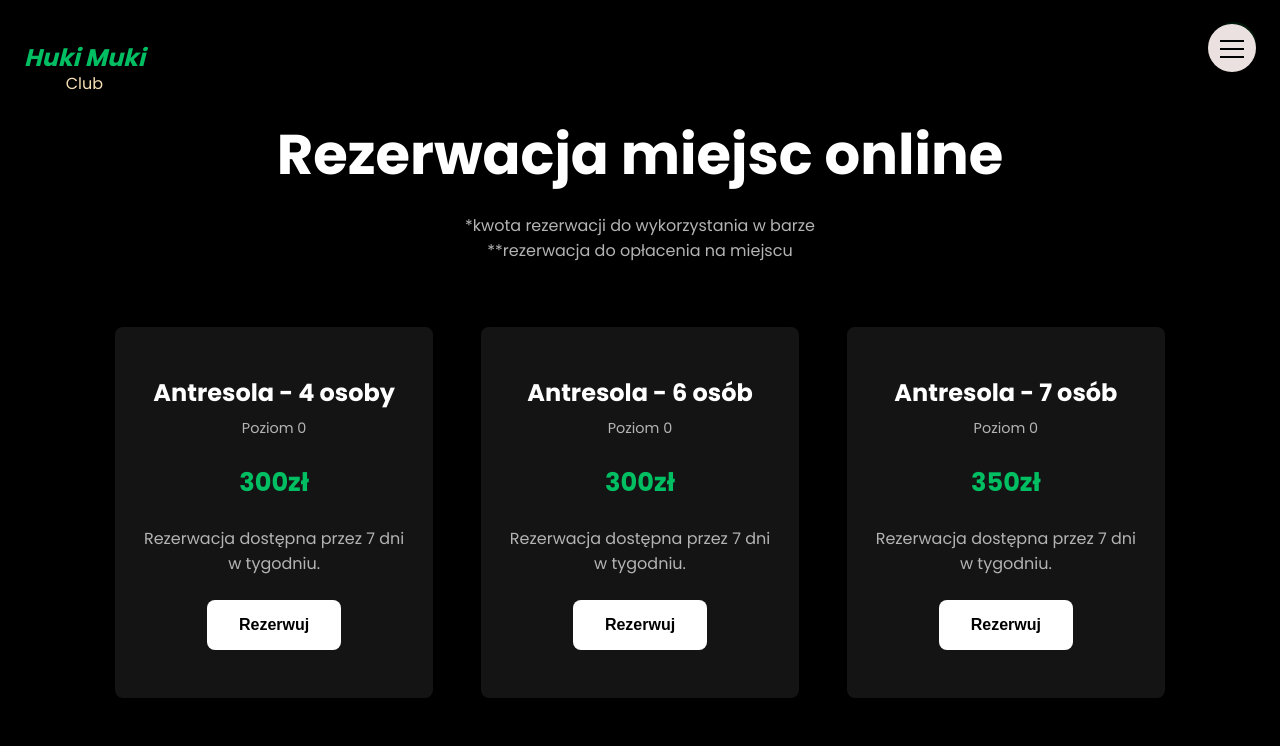
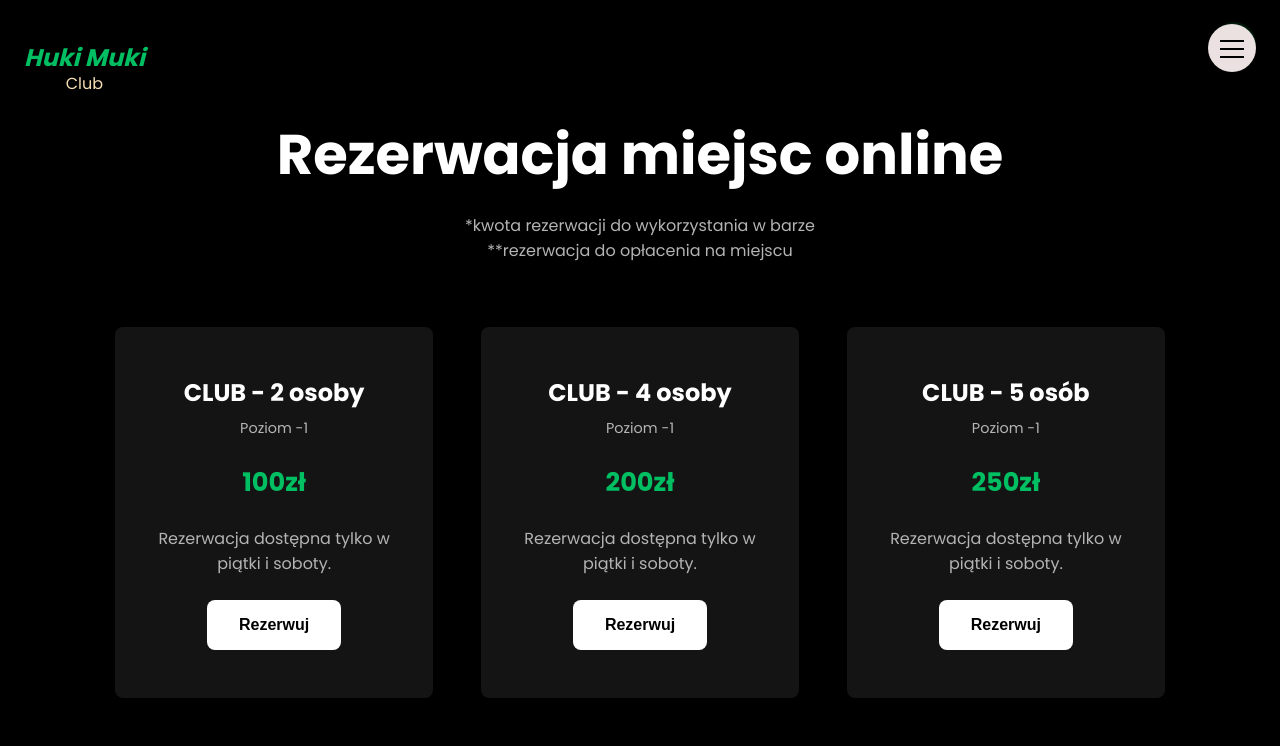
Before and after one commit to Gho2st/hukimuki-s, a Next.js app: page /rezerwacje in a window 1280 px wide. Shown: the top 746 px of the page. Built offline with nearby package versions, Linux system fonts and the light colour scheme.

Commit message:
Update Reservation.js

```diff
--- a/app/rezerwacje/Reservation.js
+++ b/app/rezerwacje/Reservation.js
@@ -21,7 +21,7 @@ export default function Reservation() {
   return (
     <>
       <div className={classes.container}>
-        <Reservationitem
+        {/* <Reservationitem
           title="Antresola - 4 osoby"
           lvl="Poziom 0"
           price="300zł"
@@ -76,7 +76,7 @@ export default function Reservation() {
               lvl: "Poziom 0",
             })
           }
-        />
+        /> */}
         <Reservationitem
           title="CLUB - 2 osoby"
           lvl="Poziom -1"
```
